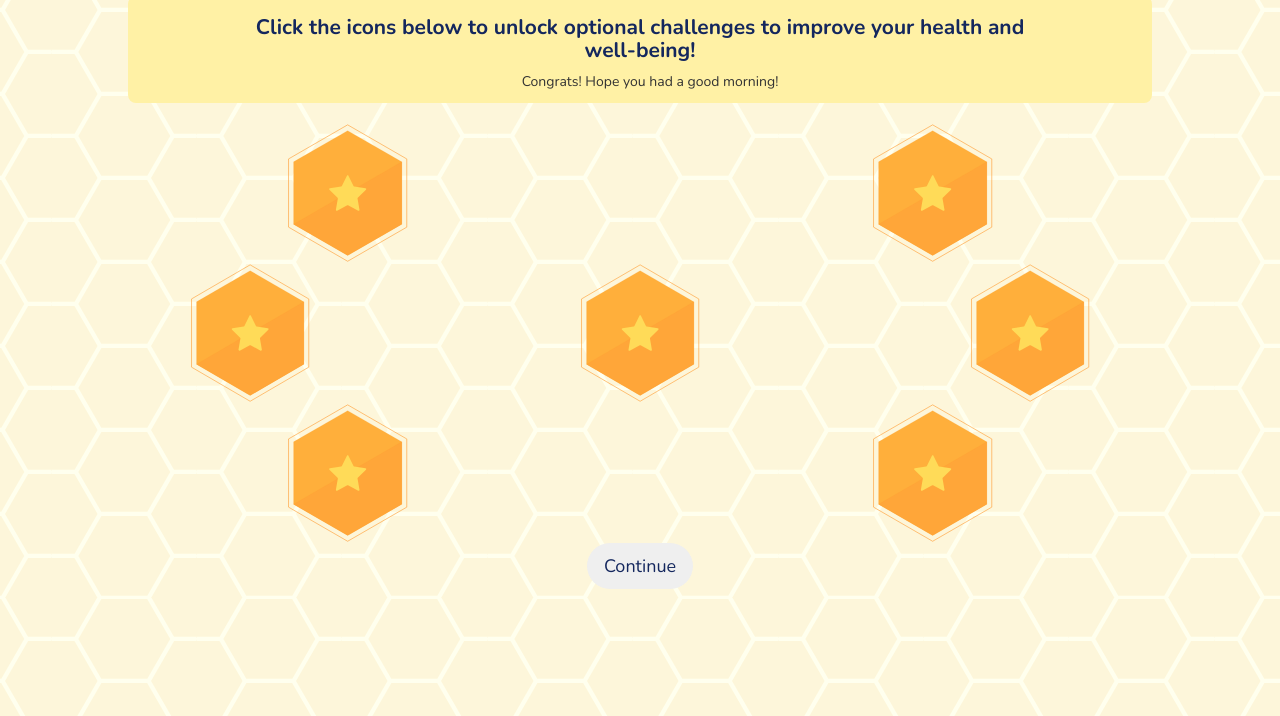
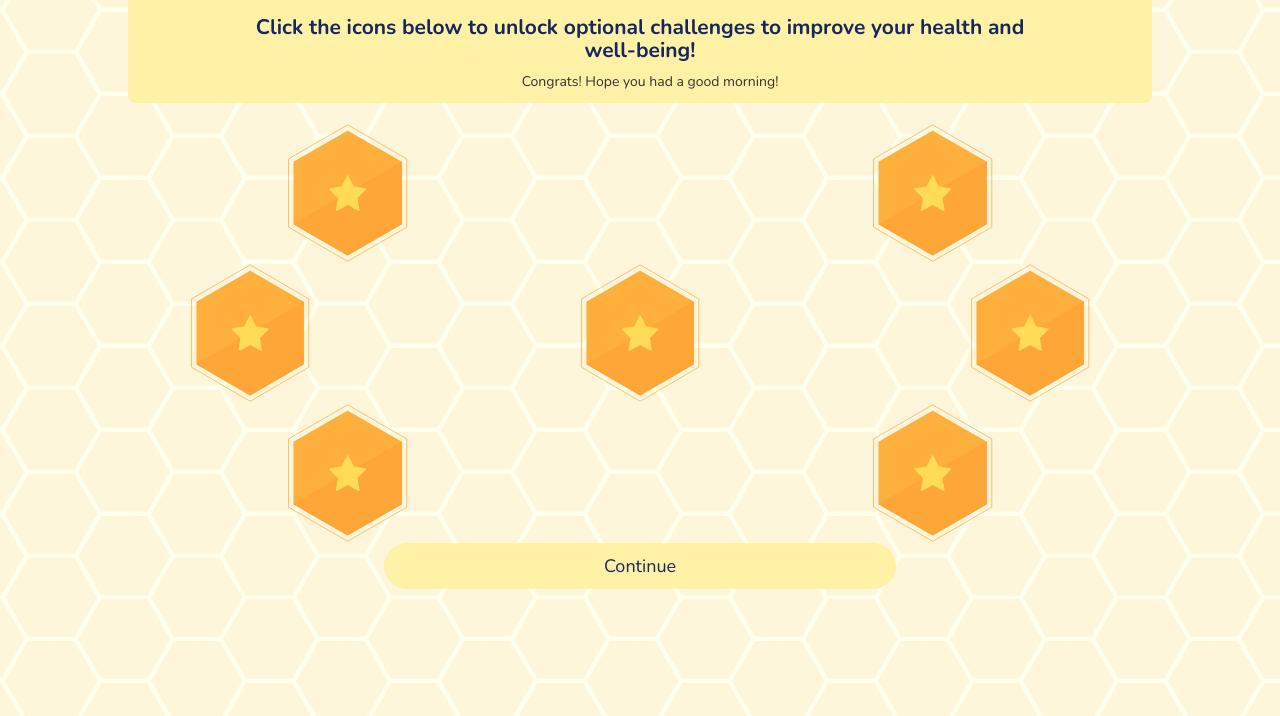
Before and after one commit to evc-/hurrybee, a plain HTML site: page challenges.html in a window 1280 px wide. Shown: the part 84-800 px from the top of the page. Drawn offline with nearby package versions, Linux system fonts and the light colour scheme.

Commit message:
Made challenge button more prominent

```diff
--- a/challenges.html
+++ b/challenges.html
@@ -157,6 +157,11 @@
 			text-align: center;
 			margin-bottom: 20px;
 		}
+
+        .continueBtn {
+            width: 40vw;
+            background-color: #fff1a5;
+        }
 
 
 
```
